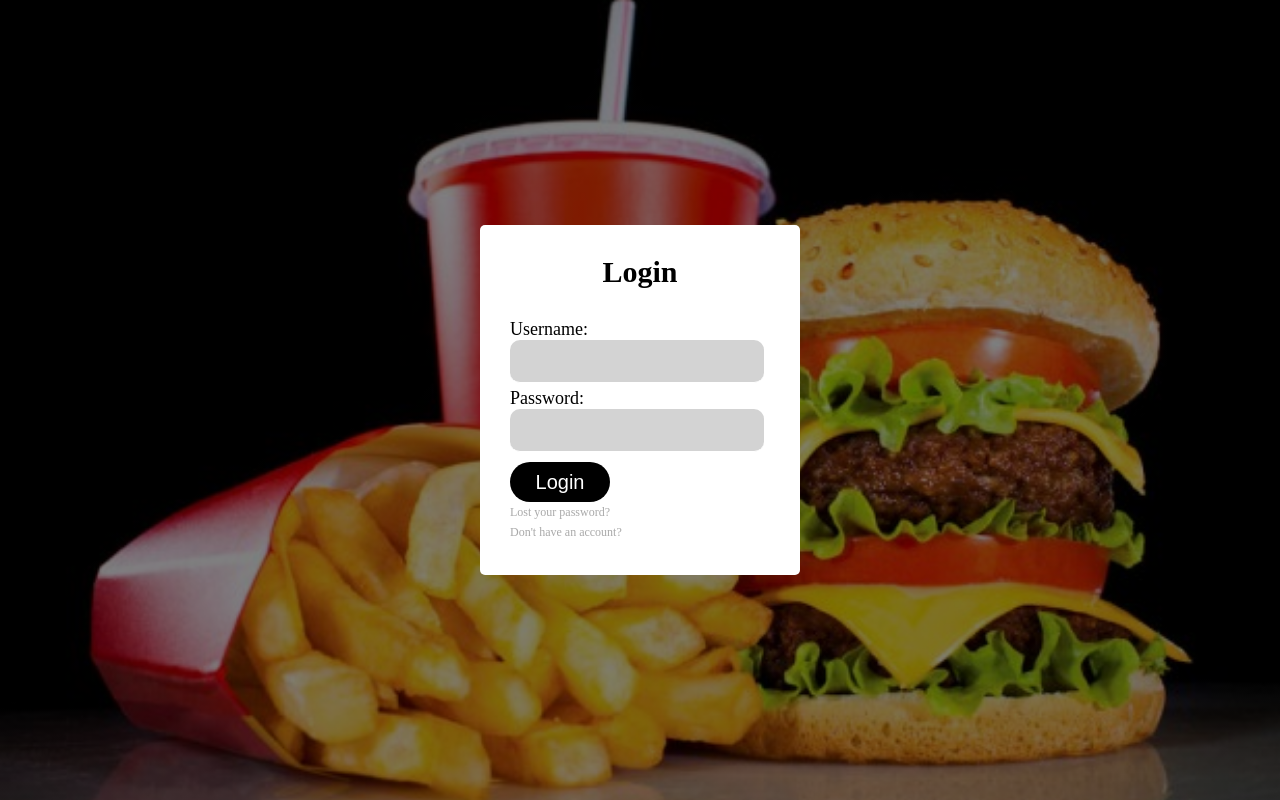
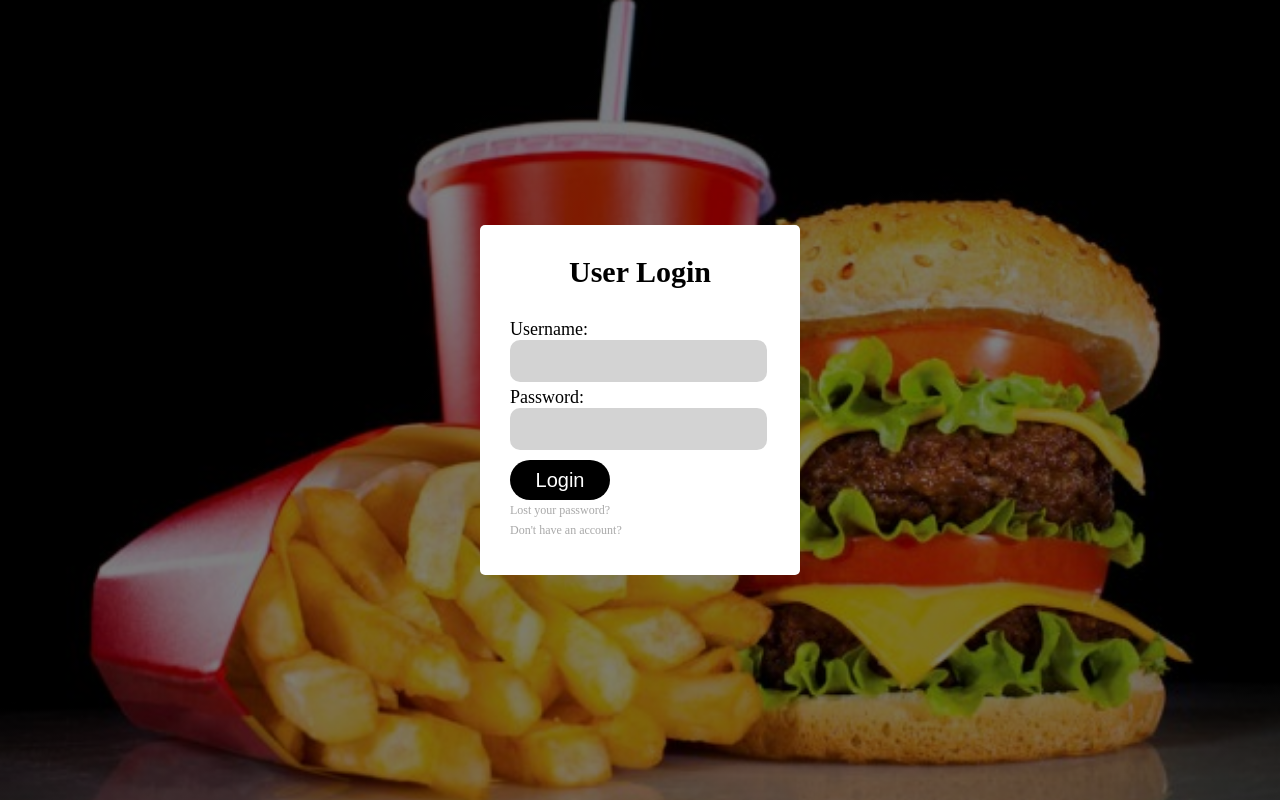
Before and after one commit to billkabanga/Fast-food-fast, a PHP site: page /usersignin.html in a window 1280 px wide. Run offline with PHP 8.4, Linux system fonts and the light colour scheme.

Commit message:
Modifies the signup/login buttons

```diff
--- a/UI/adminsignin.html
+++ b/UI/adminsignin.html
@@ -8,13 +8,13 @@
 <body>
     <div class="container">
         <div class="loginbox" id="adsignin">
-            <h1>Login</h1>
+            <h1>Admin Login</h1>
             <form>
                 <p>Employee Id:</p>
                 <input type="text" name=""/>
                 <p>Password:</p>
                 <input type="password" name=""><br/>
-                <input type="submit" name="" value="Login"><br/>
+                <button type="submit" class="signbutton"><a href="#">Login</a></button><br/>
                 <a href="#">Lost your password?</a><br/>
                 <a href="#">Don't have an account?</a><br/>
             </form>
--- a/UI/adminsignup.html
+++ b/UI/adminsignup.html
@@ -18,7 +18,7 @@
                 <input type="password" name=""><br/>
                 <p>Confirm Password:</p>
                 <input type="password" name=""><br/>
-                <input type="submit" name="" value="signup"><br/>
+                <button type="submit" class="signbutton"><a href="#">sign up</a></button>
             </form>
         </div>
     </div>
--- a/UI/indexstyle.css
+++ b/UI/indexstyle.css
@@ -3,6 +3,7 @@ body {
     padding: 0;
 }
 
+/*------Global container of page--------*/
 .container{
     background-image: linear-gradient(rgba(0,0,0,0.5),rgba(0,0,0,0.5)),url(coke2.jpg);
     height: 100vh;
@@ -10,6 +11,7 @@ body {
     background-position: center;
 }
 
+/*---------header section with logo and nav bar-------------------*/
 .navbar {
     max-width: 1200px;
     margin: auto;
@@ -60,7 +62,6 @@ body {
     border: none;
 }
 
-
 .logosec img{
     padding-top: 5px;
     width: 250px;
@@ -70,6 +71,7 @@ body {
 
 }
 
+/*------------------Welcome section--------------*/
 .welcome{
     padding-top: 45px;
     width: 1200px;
--- a/UI/signupstyle.css
+++ b/UI/signupstyle.css
@@ -2,6 +2,8 @@ body {
     margin: 0;
     padding: 0;
 }
+
+/*--------global section---------------*/
 
 .container{
     background-image: linear-gradient(rgba(0,0,0,0.5),rgba(0,0,0,0.5)),url(chips.jpg);
@@ -10,6 +12,7 @@ body {
     background-position: center;
 }
 
+/*-----------Form section------------------*/
 .loginbox{
     width: 320px;
     height: 500px;
@@ -22,6 +25,31 @@ body {
     box-sizing: border-box;
     padding: 50px 30px;
     border-radius: 5px;
+}
+
+.loginbox .signbutton{
+    width: 100px;
+    height: 40px;
+    background: black;
+    border: 0;
+    color: white;
+    border-radius: 20px;
+    margin-top: 5px;
+}
+
+.loginbox .signbutton:hover{
+    background: blue;
+    cursor: pointer;
+}
+
+.loginbox .signbutton a{
+    text-decoration: none;
+    color: white;
+    font-size: 20px;
+}
+
+.loginbox .signbutton a:hover{
+    font-weight: bold;
 }
 
 #usersignup{
@@ -67,27 +95,15 @@ body {
 
 .loginbox input[type="text"], input[type="password"], input[type="tel"] {
     border: none;
-    border-bottom: 1px solid #fff;
     border-radius: 10px;
     background: lightgrey;
     outline: none;
     height: 40px;
     color: black;
+    padding-left: 5px;
     margin-bottom: 5px;
     font-size: 20px;
     width: 250px;
-}
-
-.loginbox input[type="submit"]{
-    border: none;
-    outline: none;
-    height: 40px;
-    background: black;
-    color: #fff;
-    font-size: 20px;
-    border-radius: 20px;
-    margin-top: 5px;
-    width: 100px;
 }
 
 .loginbox a{
--- a/UI/usersignin.html
+++ b/UI/usersignin.html
@@ -8,13 +8,13 @@
 <body>
     <div class="container">
         <div class="loginbox" id="adsignin">
-            <h1>Login</h1>
+            <h1>User Login</h1>
             <form>
                 <p>Username:</p>
                 <input type="text" name=""/>
                 <p>Password:</p>
                 <input type="password" name=""><br/>
-                <input type="submit" name="" value="Login"><br/>
+                <button type="submit" class="signbutton"><a href="#">Login</a></button><br/>
                 <a href="#">Lost your password?</a><br/>
                 <a href="#">Don't have an account?</a><br/>
             </form>
--- a/UI/usersignup.html
+++ b/UI/usersignup.html
@@ -20,7 +20,7 @@
                 <input type="password" name=""><br/>
                 <p>Confirm Password:</p>
                 <input type="password" name=""><br/>
-                <input type="submit" name="" value="signup"><br/>
+                <button type="submit" class="signbutton"><a href="#">sign up</a></button>
             </form>
         </div>
     </div>
```
Also changed, not shown: UI/index.html (+4 -4 lines).
